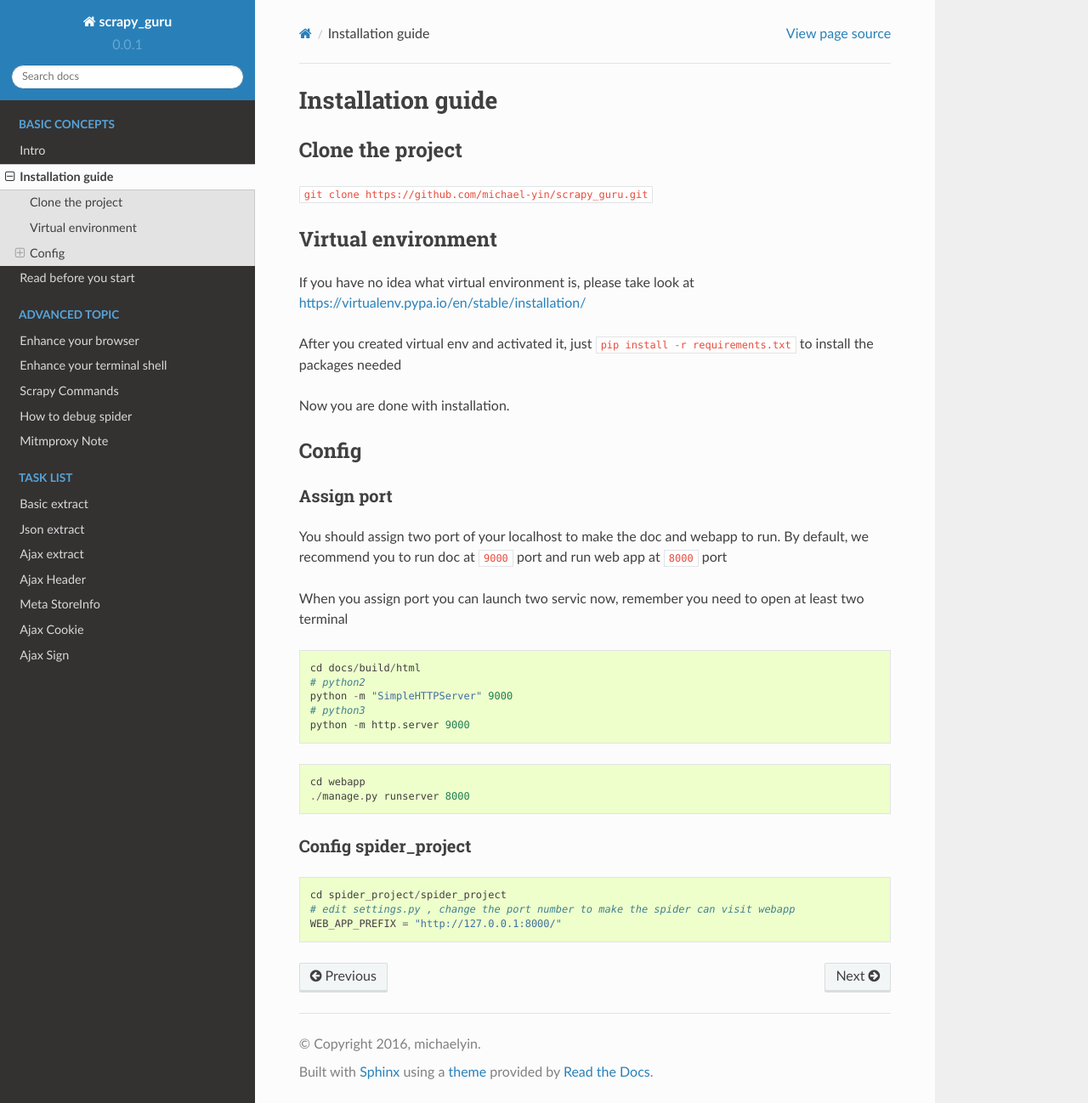
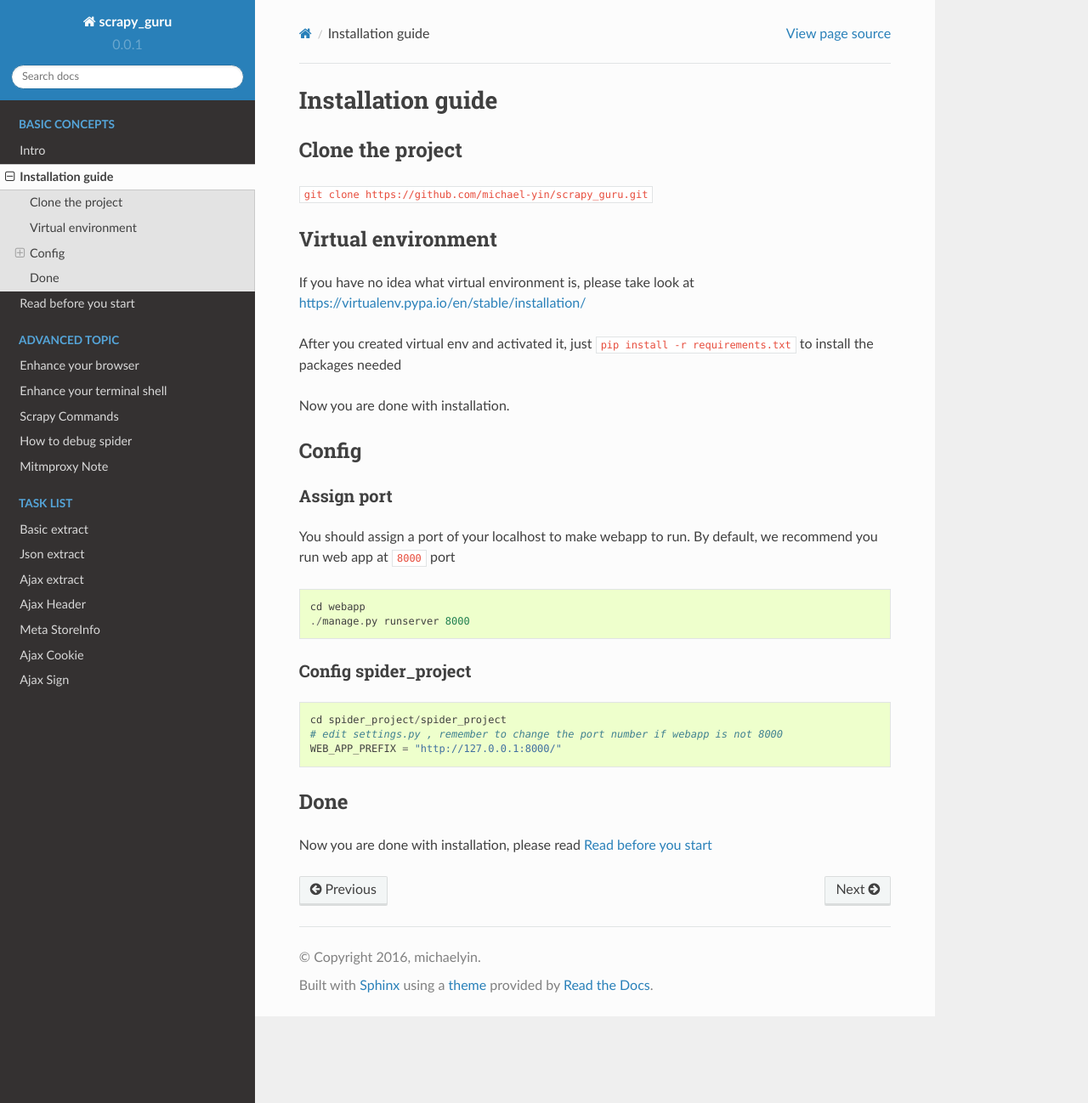
Before and after one commit to michael-yin/scrapy_guru, a Sphinx documentation site: the page built from docs/source/install.rst, in a window 1280 px wide and 1298 px high. Shown: the whole window at 85% size. Built offline with Sphinx 7.4.7 and the Read the Docs theme 2.0.0, drawn with Linux system fonts in a browser that asks for light colours.

Commit message:
update doc

```diff
--- a/docs/source/install.rst
+++ b/docs/source/install.rst
@@ -25,17 +25,7 @@ Config
 Assign port
 =================
 
-You should assign two port of your localhost to make the doc and webapp to run. By default, we recommend you to run doc at ``9000`` port and run web app at ``8000`` port
-
-When you assign port you can launch two servic now, remember you need to open at least two terminal
-
-::
-
-    cd docs/build/html
-    # python2
-    python -m "SimpleHTTPServer" 9000
-    # python3
-    python -m http.server 9000
+You should assign a port of your localhost to make webapp to run. By default, we recommend you run web app at ``8000`` port
 
 ::
 
@@ -48,5 +38,11 @@ Config spider_project
 ::
 
     cd spider_project/spider_project
-    # edit settings.py , change the port number to make the spider can visit webapp
+    # edit settings.py , remember to change the port number if webapp is not 8000
     WEB_APP_PREFIX = "http://127.0.0.1:8000/"
+
+--------------------
+Done
+--------------------
+
+Now you are done with installation, please read :ref:`before_start`
--- a/docs/source/tasks/basic_extract.rst
+++ b/docs/source/tasks/basic_extract.rst
@@ -1,3 +1,5 @@
+.. _task_basic_extract:
+
 ==================
 Basic extract
 ==================
```
Also changed, not shown: docs/source/before_start.rst (+10 -2 lines), docs/source/intro.rst (+11 -4 lines), readme.rst (+10 -6 lines), 2 other files.
